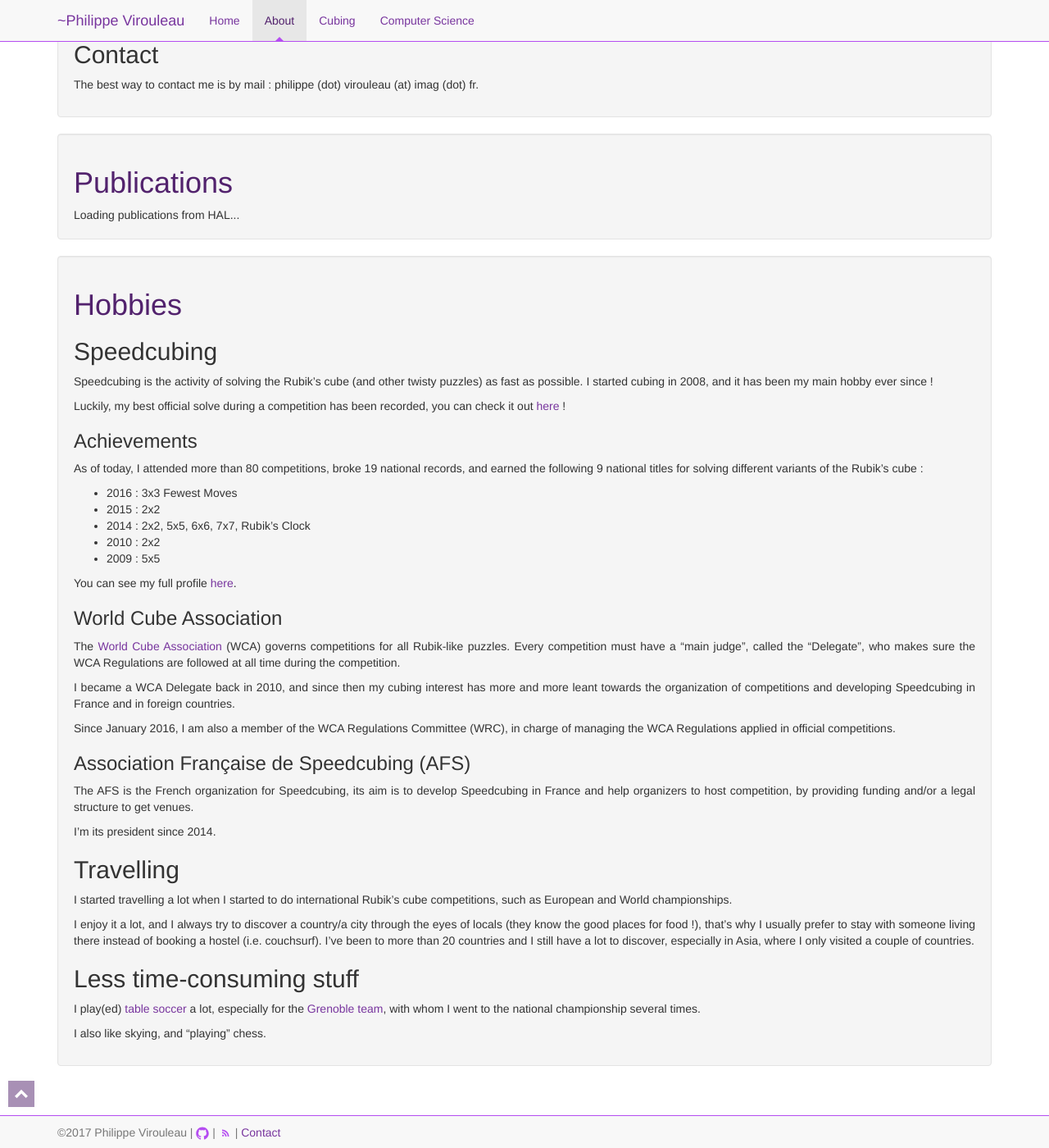
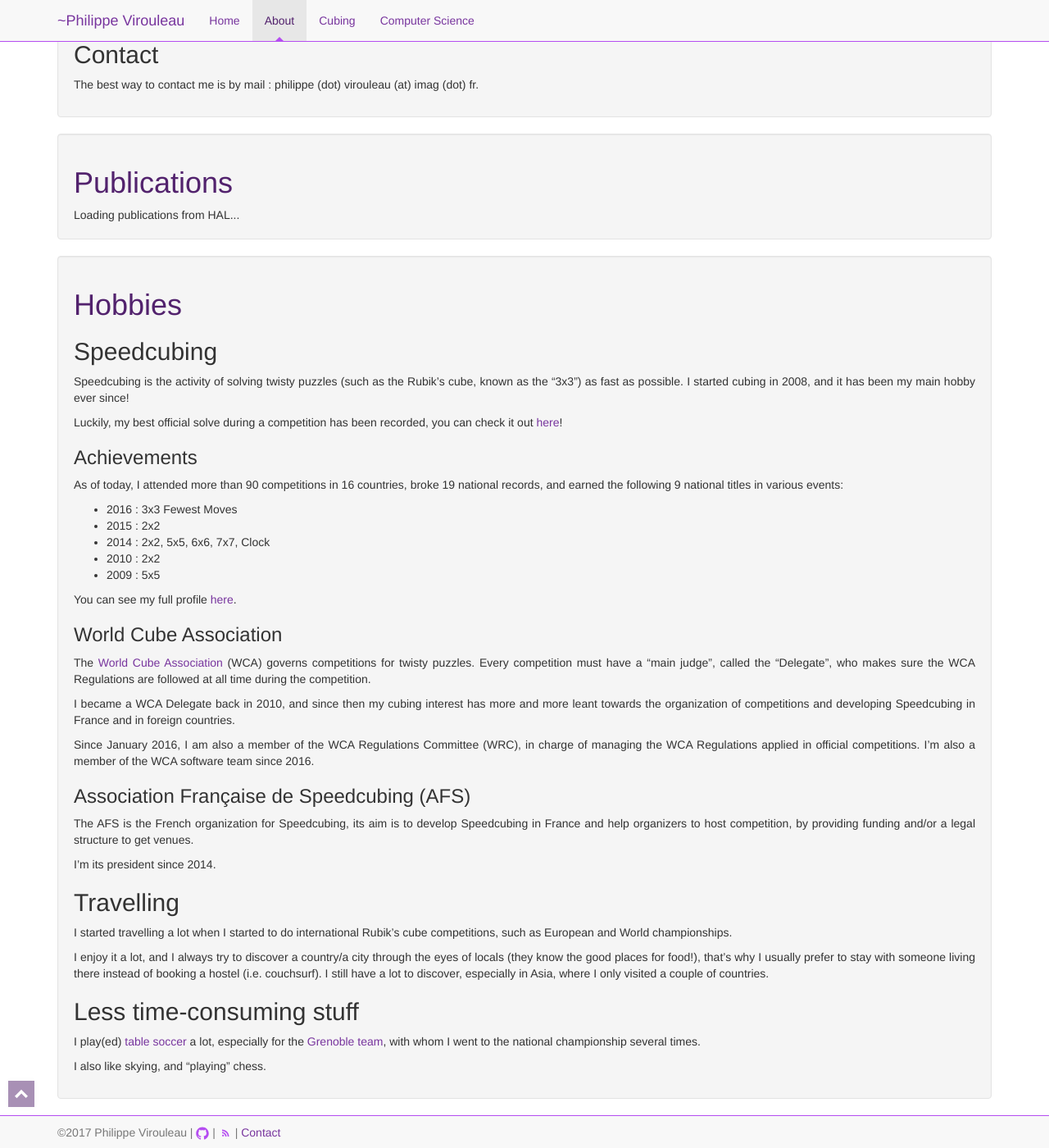
Before and after one commit to viroulep/viroulep.github.io, a Jekyll site: the page built from about.md, in a window 1280 px wide and 1400 px high, scrolled down 380 px. Shown: the whole window at 82% size. Built offline with Jekyll 4.4.1, drawn with Linux system fonts in a browser that asks for light colours; some of the changed text lies outside the part shown.

Commit message:
fix some infos

```diff
--- a/about.md
+++ b/about.md
@@ -11,7 +11,7 @@ section: about
 # About me
 
 ![photo](/resources/about_picture.png){:.prof-picture}
-My name is Philippe Virouleau, I graduated from [Ensimag](http://ensimag.grenoble-inp.fr/){:target="blank_"} in 2012, and I'm currently a PhD student at Inria, under the supervision of Thierry Gautier, François Broquedis, Fabrice Rastello, and Raymond Namyst.
+My name is Philippe Virouleau, I graduated from [Ensimag](http://ensimag.grenoble-inp.fr/){:target="blank_"} in 2012, and I'm currently a PhD student at Inria, under the supervision of François Broquedis, Thierry Gautier, et Fabrice Rastello.
 
 I'm kindly hosted by the Inria team CORSE (Compiler Optimization and Runtime SystEms) in Grenoble.
 
@@ -41,17 +41,17 @@ The best way to contact me is by mail : philippe (dot) virouleau (at) imag (dot)
 
 ## Speedcubing
 
-Speedcubing is the activity of solving the Rubik's cube (and other twisty puzzles) as fast as possible. I started cubing in 2008, and it has been my main hobby ever since !
+Speedcubing is the activity of solving twisty puzzles (such as the Rubik's cube, known as the "3x3") as fast as possible. I started cubing in 2008, and it has been my main hobby ever since!
 
-Luckily, my best official solve during a competition has been recorded, you can check it out [here](https://www.youtube.com/watch?v=KHaellMev1M){:target="_blank"} !
+Luckily, my best official solve during a competition has been recorded, you can check it out [here](https://www.youtube.com/watch?v=KHaellMev1M){:target="_blank"}!
 
 ### Achievements
 
-As of today, I attended more than 80 competitions, broke 19 national records, and earned the following 9 national titles for solving different variants of the Rubik's cube :
+As of today, I attended more than 90 competitions in 16 countries, broke 19 national records, and earned the following 9 national titles in various events:
 
 * 2016 : 3x3 Fewest Moves
 * 2015 : 2x2
-* 2014 : 2x2, 5x5, 6x6, 7x7, Rubik's Clock
+* 2014 : 2x2, 5x5, 6x6, 7x7, Clock
 * 2010 : 2x2
 * 2009 : 5x5
 
@@ -59,11 +59,12 @@ You can see my full profile [here](https://www.worldcubeassociation.org/results/
 
 ### World Cube Association
 
-The [World Cube Association](https://www.worldcubeassociation.org/){:target="_blank"} (WCA) governs competitions for all Rubik-like puzzles. Every competition must have a "main judge", called the "Delegate", who makes sure the WCA Regulations are followed at all time during the competition.
+The [World Cube Association](https://www.worldcubeassociation.org/){:target="_blank"} (WCA) governs competitions for twisty puzzles. Every competition must have a "main judge", called the "Delegate", who makes sure the WCA Regulations are followed at all time during the competition.
 
 I became a WCA Delegate back in 2010, and since then my cubing interest has more and more leant towards the organization of competitions and developing Speedcubing in France and in foreign countries.
 
 Since January 2016, I am also a member of the WCA Regulations Committee (WRC), in charge of managing the WCA Regulations applied in official competitions.
+I'm also a member of the WCA software team since 2016.
 
 ### Association Française de Speedcubing (AFS)
 
@@ -75,7 +76,7 @@ I'm its president since 2014.
 
 I started travelling a lot when I started to do international Rubik's cube competitions, such as European and World championships.
 
-I enjoy it a lot, and I always try to discover a country/a city through the eyes of locals (they know the good places for food !), that's why I usually prefer to stay with someone living there instead of booking a hostel (i.e. couchsurf). I've been to more than 20 countries and I still have a lot to discover, especially in Asia, where I only visited a couple of countries.
+I enjoy it a lot, and I always try to discover a country/a city through the eyes of locals (they know the good places for food!), that's why I usually prefer to stay with someone living there instead of booking a hostel (i.e. couchsurf). I still have a lot to discover, especially in Asia, where I only visited a couple of countries.
 
 ## Less time-consuming stuff
 
```
